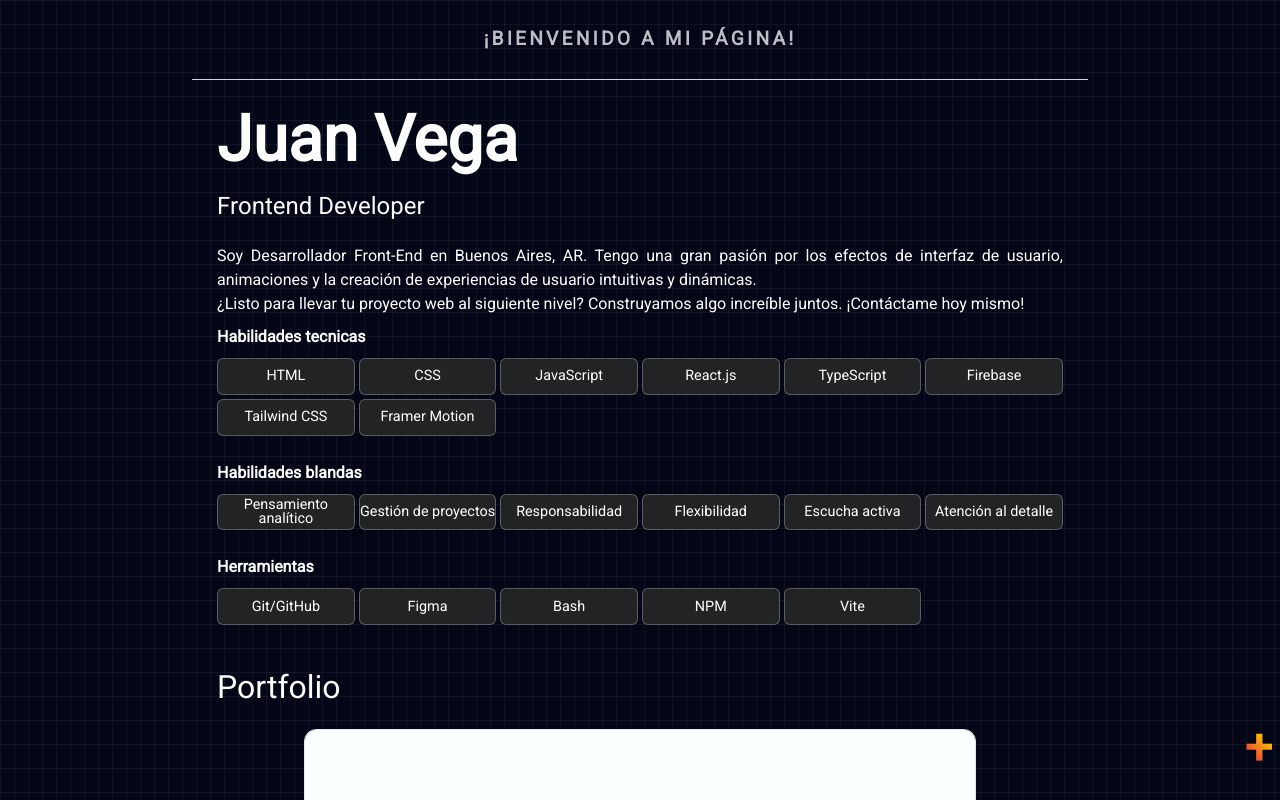
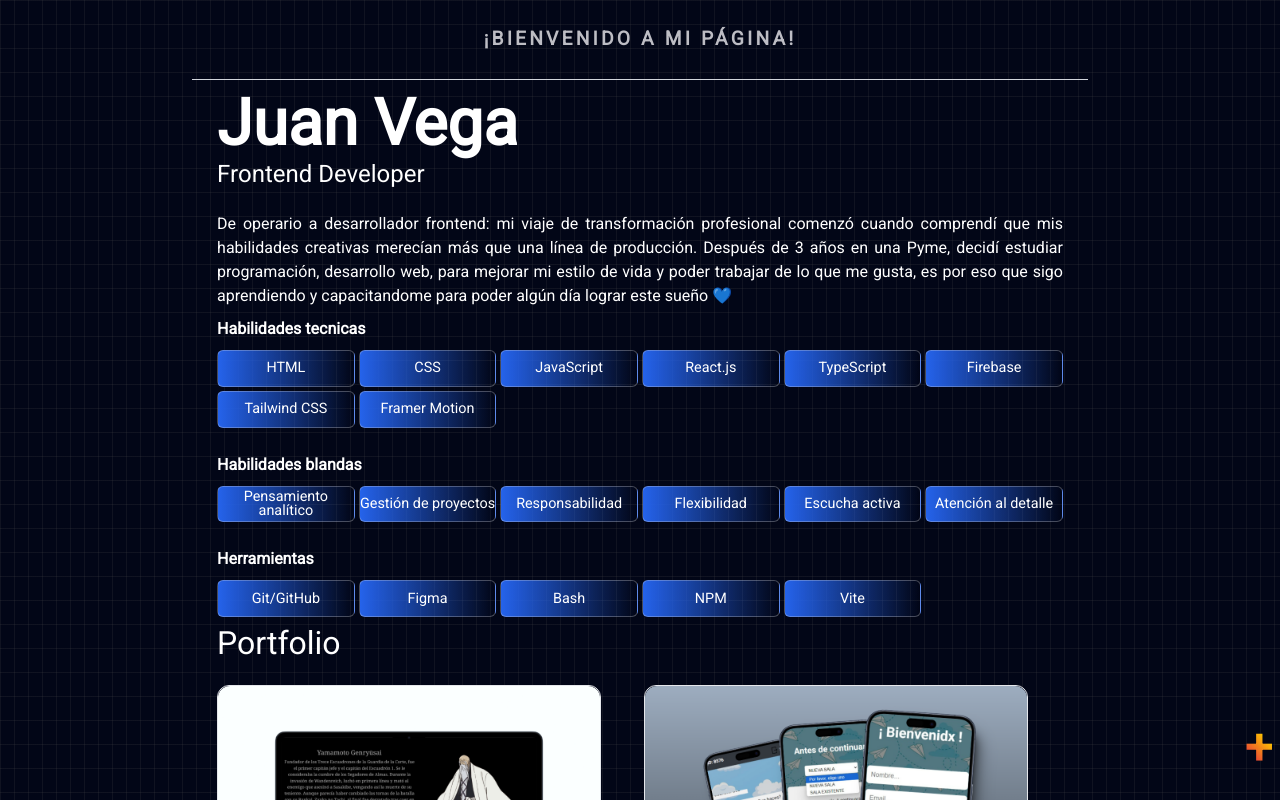
Before and after one commit to bautistaJuan/Juan-Bautista, a React (Vite) app: page / in a window 1280 px wide. Built offline with nearby package versions, Linux system fonts and the light colour scheme.

Commit message:
Updates: Portfolio cards, Description, Stackicons background color

```diff
--- a/src/components/About/About.tsx
+++ b/src/components/About/About.tsx
@@ -6,12 +6,8 @@ const About = () => {
             <User />
             <div className="text-justify text-white">
                 <p>
-                    Soy Desarrollador Front-End en Buenos Aires, AR.
-                    Tengo una gran pasión por los efectos de interfaz de usuario, animaciones y la creación de experiencias de usuario intuitivas y dinámicas.
-                </p>
-                <p>
-                    ¿Listo para llevar tu proyecto web al siguiente nivel? Construyamos algo increíble juntos. ¡Contáctame hoy mismo!
-                </p>
+                    De operario a desarrollador frontend: mi viaje de transformación profesional comenzó cuando comprendí que mis habilidades creativas merecían más que una línea de producción.
+                    Después de 3 años en una Pyme, decidí estudiar programación, desarrollo web, para mejorar mi estilo de vida y poder trabajar de lo que me gusta, es por eso que sigo aprendiendo y capacitandome para poder algún día lograr este sueño 💙                </p>
             </div>
             <div className="flex  justify-end">
                 <Contact />
--- a/src/components/About/User.tsx
+++ b/src/components/About/User.tsx
@@ -1,13 +1,10 @@
-// import user from "../../assets/icons/user.ng"
 const User = () => {
     return (
         <>
-            <div className="text-white mb-5">
-                <h2 className="font-bold text-[4rem]">Juan Vega</h2>
-                <h3 className="text-[1.5rem]">Frontend Developer</h3>
-                {/* <div className="flex flex-col">
-                </div> */}
-                {/* <img className="w-[12rem] rounded-md" src={user} alt="Juan Vega" /> */}
+            <div className="text-white mb-5 ">
+                <h2 className="font-bold leading-[4rem] text-[4rem]">Juan Vega</h2>
+                <span className="text-[1.5rem]">Frontend Developer</span>
+
             </div>
         </>
     )
--- a/src/components/Portfolio/PortfolioCard.tsx
+++ b/src/components/Portfolio/PortfolioCard.tsx
@@ -1,21 +1,25 @@
+// import { useState } from "react";
 import StackIcons from "../StackIcons/StackIcons";
 
 const PortfolioCard = ({ img, title, description, stack, index, link }: { img: string, title: string, description: string, stack: string[], index: number, link: string }) => {
     return (
-        <div className="border text-white  rounded-xl overflow-auto gap-1  max-w-2xl mt-4 mx-auto" key={index}>
+        <div className="border text-white rounded-xl max-w-sm mt-4 pb-3" key={index}>
             <a href={link} className="relative">
-                <img className="object-center " src={img} alt={title} />
-                <span className="text-[2.2rem] absolute bottom-0 left-4">👁️</span>
+                <img className="object-center rounded-t-xl" src={img} alt={title} />
+                <span className="text-[2.2rem] absolute bottom-0 right-1">👁️</span>
             </a>
-            <div className="flex flex-col flex-grow p-2 w-[100%]">
-                <h2 className="text-2xl 2xl:text-[2rem] text-stroke text-transparent">{title}</h2>
-                <p className="text-justify mt-1 text-sm 2xl:text-lg">
+            <div className="flex flex-col flex-grow p-4 w-[100%]">
+                <h2 className="text-2xl pb-2 text-white text-transparent">
+                    {title}
+                </h2>
+                <p className={`hidden transition-all text-justify mt-1 text-sm 2xl:text-lg`}>
                     {description}
                 </p>
-                <div className="mt-auto grid grid-cols-3 lg:grid-cols-4 gap-2 p-1 w-full">
-                    {stack.map((t, i) => (<StackIcons text={t} index={i} key={i} />))}
+                <div className="mt-1 grid grid-cols-3 gap-1">
+                    {stack.map((t, i) => (<StackIcons text={t} key={i} />))}
                 </div>
             </div>
+
         </div>
     );
 };
--- a/src/components/StackIcons/SkillsContainer.tsx
+++ b/src/components/StackIcons/SkillsContainer.tsx
@@ -2,7 +2,7 @@ import StackIcons from "./StackIcons";
 
 const StackContainer = ({ skills }: { skills: string[] }) => (
     <div className="grid grid-cols-3 md:grid-cols-6  sm:grid-rows-1 gap-1">
-        {skills.map((text, index) => (<StackIcons text={text} index={index} />))}
+        {skills.map((text, index) => (<StackIcons text={text} key={index} />))}
     </div>
 );
 export default StackContainer;
--- a/src/components/StackIcons/StackIcons.tsx
+++ b/src/components/StackIcons/StackIcons.tsx
@@ -1,7 +1,7 @@
-const StackIcons = ({ text, index }: { text: string, index: number }) => {
+const StackIcons = ({ text }: { text: string }) => {
     return (
-        <div key={index * 2}>
-            <p className="border border-[#e4e5e74c] bg-[#222325] text-white h-[2.3rem] text-[.9rem] leading-none rounded-md flex flex-col justify-center items-center text-center">
+        <div>
+            <p className="border border-[#e4e5e74c] bg-gradient-to-r from-blue-600 to-purple-400; text-white h-[2.3rem] text-[.9rem] leading-none rounded-md  flex flex-col justify-center items-center text-center">
                 {text}
             </p>
         </div>
--- a/src/components/utils/CardsContents.ts
+++ b/src/components/utils/CardsContents.ts
@@ -30,15 +30,15 @@ const projects: Project[] = [
     title: "Bleach: Thousand Year Blood War",
     img: bleach,
     description:
-      "Desarrollé una SPA en React y TypeScript, traduciendo contenido para más de 50 personajes de anime. La aplicación incluye animaciones fluidas con Framer Motion para mejorar la experiencia de usuario, y un diseño responsive con TailwindCSS adaptable a dispositivos móviles, tablets y escritorio. Optimicé el rendimiento usando lazy loading y creé un sistema de componentes reutilizables que simplifica la gestión y el mantenimiento del código. Además, incorporé traducciones al español para hacer el contenido accesible a una audiencia hispanohablante.",
-    stack: ["React", "TypeScript", "Tailwind CSS", "Framer Motion"],
+      "Aplicación web para vizualizar información de los personajes de la serie de anime Bleach. La aplicación incluye animaciones fluidas con Framer Motion para mejorar la experiencia de usuario, y un diseño responsive con TailwindCSS adaptable a dispositivos móviles, tablets y escritorio.",
+    stack: ["React", "TypeScript", "Tailwind CSS", "Framer Motion", "Figma"],
     link: "https://bleach-personajes.vercel.app/",
   },
   {
-    title: "Chat App | Firebase",
+    title: "Aplicaión de mensajes con Firebase",
     img: chat,
     description:
-      "Desarrollé una aplicación web con TypeScript y Web Components, optimizando el proceso de registro con solo dos campos requeridos. Implementé autenticación avanzada que redujo en un 90% los registros incorrectos. Diseñé una arquitectura eficiente con Firestore y Firebase Realtime Database para actualizaciones en tiempo real. Configuré una API RESTful para la comunicación entre frontend y backend, y un pipeline de CI/CD en Vercel para despliegues automáticos. Además, integré validación en tiempo real de correos electrónicos, mejorando significativamente la calidad de los datos.",
+      "Aplicación de chat en tiempo real con Firebase. La aplicación permite a los usuarios registrarse, iniciar sesión, crear salas de chat, enviar mensajes y ver mensajes anteriores. Utilicé Firebase para almacenar datos de usuarios y mensajes, y Firebase Authentication para autenticar usuarios. La aplicación es completamente responsive y se puede utilizar en cualquier dispositivo.",
     stack: [
       "TypeScript",
       "HTML5",
@@ -52,10 +52,10 @@ const projects: Project[] = [
     link: "https://app-chat-topaz.vercel.app/",
   },
   {
-    title: "Todoo App | Firebase",
+    title: "Aplicacion Tareas con Firebase",
     img: todoapp,
     description:
-      "Desarrolle una aplicacion de tareas que permite a los usuarios registrarse, iniciar sesión, agregar tareas, marcarlas como completadas y eliminarlas. Utilice Firebase para almacenar datos de usuarios y tareas, y Firebase Authentication para autenticar usuarios. Es completamente responsive y se puede utilizar en cualquier dispositivo. Esta aplicación es una solución completa para gestionar tareas de manera eficiente y segura. La aplicación esta desplegada en Vercel y se puede acceder desde cualquier dispositivo.",
+      "Aplicación de lista de tareas con Firebase. La aplicación permite a los usuarios registrarse, iniciar sesión, crear tareas, marcar tareas como completadas y eliminar tareas. Utilicé Firebase para almacenar datos de usuarios y tareas, y Firebase Authentication para autenticar usuarios. La aplicación es completamente responsive y se puede utilizar en cualquier dispositivo.",
     stack: [
       "JavaScript",
       "HTML5",
@@ -72,7 +72,7 @@ const projects: Project[] = [
     title: "Juego: Piedra Papel Tijera",
     img: ppt,
     description:
-      "Desarrollé una SPA del clásico juego de piedra, papel o tijera con JavaScript, HTML5 y CSS. La aplicación permite jugar contra la computadora en una experiencia interactiva con pantallas de inicio, juego y resultados. Implementé un manejador de estados y un router personalizado para facilitar la navegación entre vistas y el control de flujo del juego. La app utiliza Custom Elements para una estructura modular y un diseño responsive que asegura una experiencia óptima en dispositivos móviles y de escritorio.",
+      "Aplicación web del juego de piedra, papel o tijera. La aplicación permite a los usuarios jugar contra la computadora y ver el historial de partidas. Utilicé TypeScript para el desarrollo y Web Components para crear la interfaz de usuario. La aplicación es completamente responsive y se puede utilizar en cualquier dispositivo.",
     stack: [
       "TypeScript",
       "HTML5",
--- a/src/components/utils/Layaout.tsx
+++ b/src/components/utils/Layaout.tsx
@@ -2,7 +2,7 @@ import { Outlet } from "react-router-dom";
 import Header from "./Header";
 const Layaout = () => {
   return (
-    <div className="h-screen max-w-4xl flex flex-col mx-auto">
+    <div className="h-screen max-w-4xl flex flex-col mx-auto overflow-hidden">
       <div className="col-span-4">
         <Header />
         <div className="h-[90vh] overflow-y-scroll p-3">
--- a/src/index.css
+++ b/src/index.css
@@ -13,6 +13,60 @@ html {
   width: 1px;
 }
 
-.text-stroke {
-  -webkit-text-stroke: 1.5px #156ddf;
+
+/*
+.cssbuttons-io {
+  position: relative;
+  font-family: inherit;
+  font-weight: 500;
+  font-size: 18px;
+  letter-spacing: 0.05em;
+  border-radius: 0.8em;
+  cursor: pointer;
+  border: none;
+  background: linear-gradient(to right, #8e2de2, #4a00e0);
+  color: ghostwhite;
+  overflow: hidden;
 }
+
+.cssbuttons-io svg {
+  width: 1.2em;
+  height: 1.2em;
+  margin-right: 0.5em;
+}
+
+.cssbuttons-io span {
+  position: relative;
+  z-index: 10;
+  transition: color 0.4s;
+  display: inline-flex;
+  align-items: center;
+  padding: 0.8em 1.2em 0.8em 1.05em;
+}
+
+.cssbuttons-io::before,
+.cssbuttons-io::after {
+  position: absolute;
+  top: 0;
+  left: 0;
+  width: 100%;
+  height: 100%;
+  z-index: 0;
+}
+
+.cssbuttons-io::before {
+  content: "";
+  background: #000;
+  width: 120%;
+  left: -10%;
+  transform: skew(30deg);
+  transition: transform 0.4s cubic-bezier(0.3, 1, 0.8, 1);
+}
+
+.cssbuttons-io:hover::before {
+  transform: translate3d(100%, 0, 0);
+}
+
+.cssbuttons-io:active {
+  transform: scale(0.95);
+} */
--- a/src/pages/Home/Home.tsx
+++ b/src/pages/Home/Home.tsx
@@ -11,14 +11,8 @@ const Home = () => {
             <div className="flex flex-col gap-4">
                 <SkillSection />
             </div>
-            {/* <div className="my-9 ">
-                <Title2 text={"¿Que hago?"} />
-                <section className="flex flex-col gap-4" key={2}>
-                    {service.map((item, index) => <ServicesCard service={item} index={index} />)}
-                </section>
-            </div> */}
-            <div className="my-9">
-                <Title2 text={"Portfolio"} />
+            <Title2 text={"Portfolio"} />
+            <div className="grid justify-center grid-cols-1 sm:grid-cols-2 gap-2">
                 {projects && projects.length > 0 ? (
                     projects.map((item, index) => (
                         <PortfolioCard
@@ -35,7 +29,7 @@ const Home = () => {
                     <p>No hay proyectos disponibles.</p>
                 )}
             </div>
-            <footer className="w-full text-center p-4"><span className="text-white sm:text-[1.6rem]">By <b className="text-orange-600"> 🧑‍💻Juan.</b></span></footer>
+            <footer className="w-full text-center p-4 mt-12"><span className="text-white sm:text-[1.6rem]">By <b className="text-orange-600"> 🧑‍💻Juan.</b></span></footer>
         </div>
     )
 }
```
